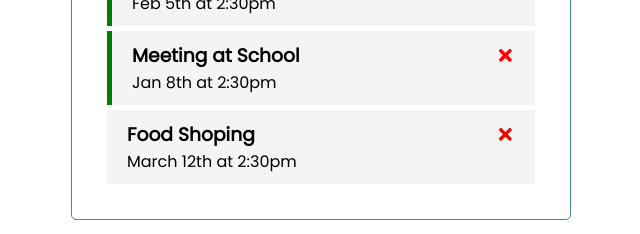
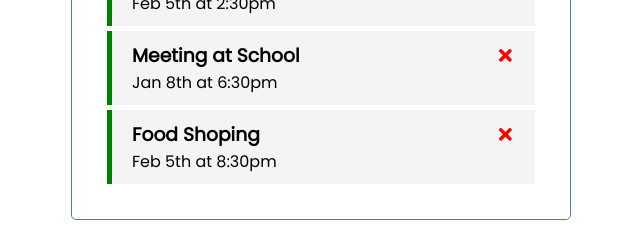
Before and after one commit to dataskeptic/Task-Tracker-with-React, a React (Create React App) app: page / in a window 1280 px wide. Shown: the part 182-416 px from the top of the page, without its empty margins (319-959 px from the left). Built offline with nearby package versions, Linux system fonts and the light colour scheme; data requests are answered from the project's data file.

Commit message:
get data

```diff
--- /dev/null
+++ b/db.json
@@ -0,0 +1,22 @@
+{
+  "tasks": [
+    {
+      "id": 1,
+      "text": "Doctor appointment",
+      "day": "Feb 5th at 2:30pm",
+      "reminder": true
+    },
+    {
+        "id": 2,
+        "text": "Meeting at School",
+        "day": "Jan 8th at 6:30pm",
+        "reminder": true
+    },
+    {
+        "id": 3,
+        "text": "Food Shoping",
+        "day": "Feb 5th at 8:30pm",
+        "reminder": true
+    }
+  ]
+}
--- a/package.json
+++ b/package.json
@@ -6,6 +6,7 @@
     "@testing-library/jest-dom": "^5.11.9",
     "@testing-library/react": "^11.2.5",
     "@testing-library/user-event": "^12.8.0",
+    "json-server": "^0.16.3",
     "react": "^17.0.1",
     "react-dom": "^17.0.1",
     "react-icons": "^4.2.0",
@@ -16,7 +17,8 @@
     "start": "react-scripts start",
     "build": "react-scripts build",
     "test": "react-scripts test",
-    "eject": "react-scripts eject"
+    "eject": "react-scripts eject",
+    "server": "json-server --watch db.json --port 5000"
   },
   "eslintConfig": {
     "extends": [
--- a/src/App.js
+++ b/src/App.js
@@ -1,4 +1,4 @@
-import { useState } from 'react'
+import { useState, useEffect } from 'react'
 import Header from './components/Header'
 import Tasks from './components/Tasks'
 import AddTask from './components/AddTask'
@@ -6,26 +6,23 @@
 const App = () => {
 
   const [showAddTaks, setShowAddTask] = useState(false)
-  const [tasks, setTasks] = useState([
-    {
-        id: 1,
-        text: 'Doctor appointment',
-        day: 'Feb 5th at 2:30pm',
-        reminder: true,
-    },
-    {
-        id: 2,
-        text: 'Meeting at School',
-        day: 'Jan 8th at 2:30pm',
-        reminder: true,
-    },
-    {
-        id: 3,
-        text: 'Food Shoping',
-        day: 'March 12th at 2:30pm',
-        reminder: false,
-    },
-])
+  const [tasks, setTasks] = useState([])
+
+  useEffect(() => {
+    const getTasks = async () => {
+      const tasksFromServer = await fetchTasks()
+      setTasks(tasksFromServer)
+    }
+
+    getTasks()
+  }, [])
+
+  // Fetch Tasks
+  const fetchTasks = async () => {
+    const res = await fetch('http://localhost:5000/tasks')
+    const data = await res.json()
+    return data
+  }
 
 // Add Task
 const addTask = (task) => {
```
Also changed, not shown: 1 other file (tests, documents, lock files or other folders).
